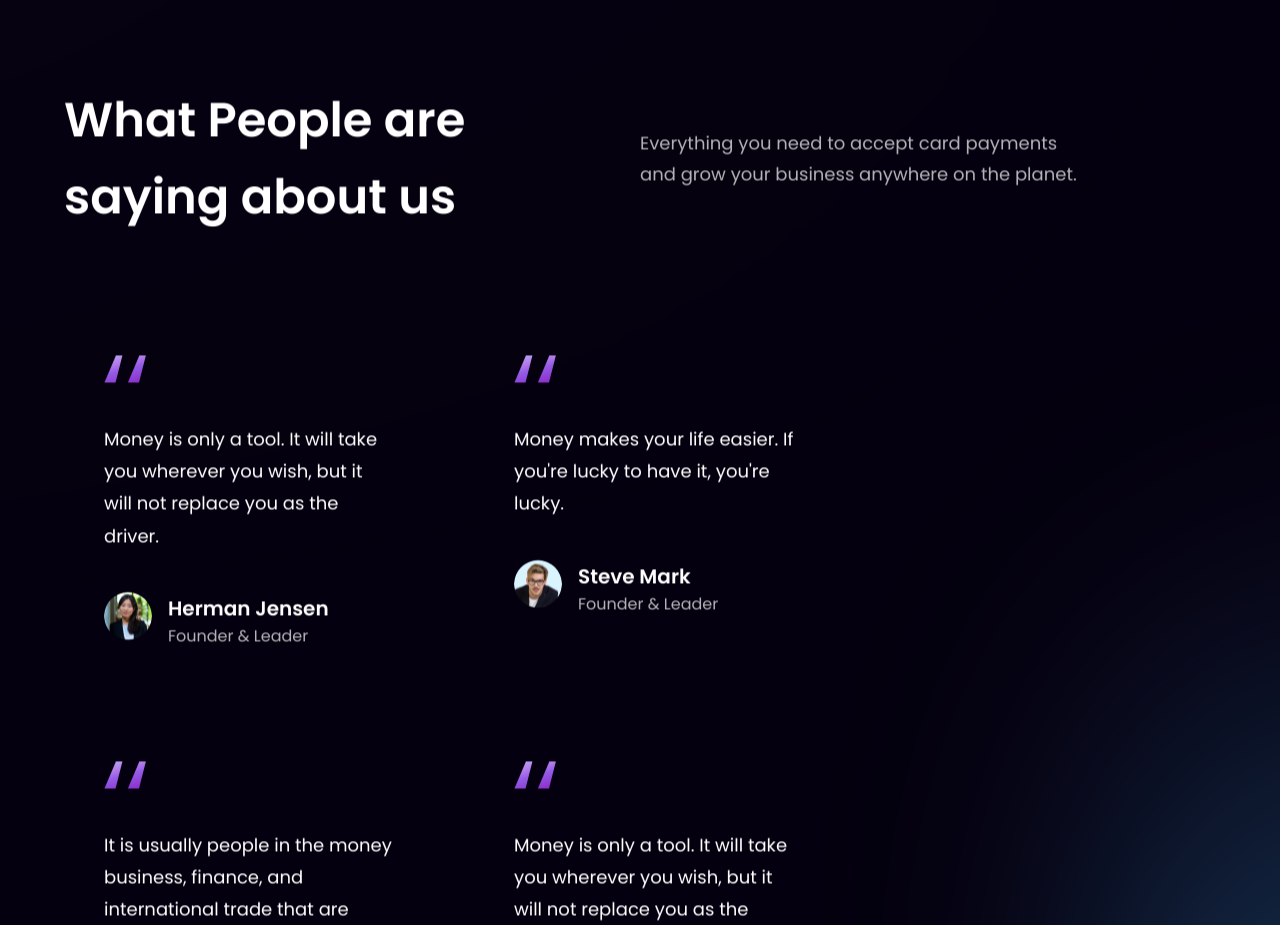
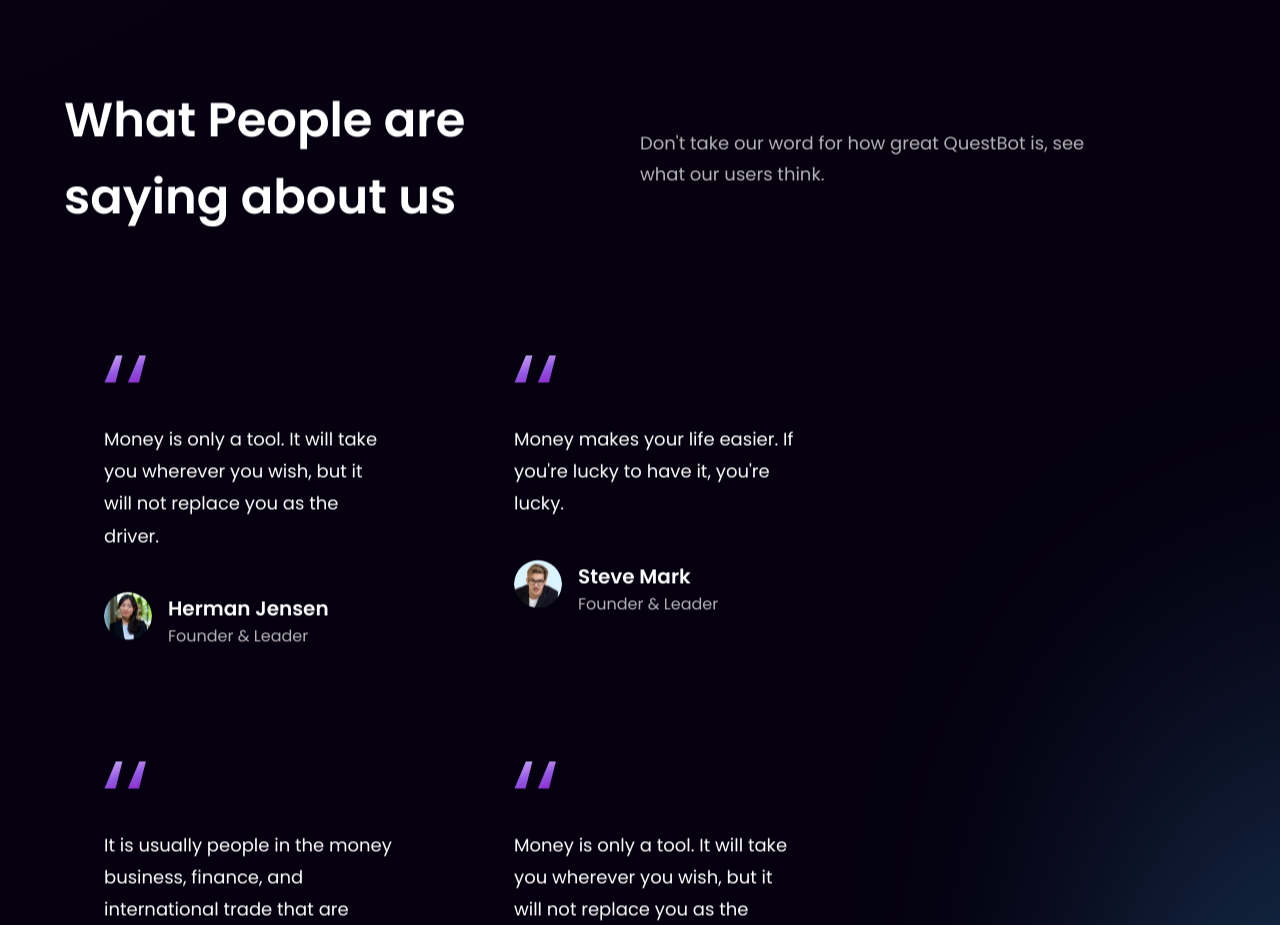
Before and after one commit to mac-eth/questbot-webapp, a React (Vite) app: page / in a window 1280 px wide. Shown: the part 2900-3825 px from the top of the page. Built offline with nearby package versions, Linux system fonts and the light colour scheme.

Commit message:
Fixed minor css issue

```diff
--- a/src/components/AddToServer.jsx
+++ b/src/components/AddToServer.jsx
@@ -8,7 +8,7 @@ const AddToServer = () => (
       className={`${styles.flexCenter} w-[140px] h-[140px] rounded-full bg-purple-gradient p-[2px] cursor-pointer`}
     >
       <div
-        className={`${styles.flexCenter} flex-col bg-black w-[100%] h-[100%] glow-on-hover rounded-full`}
+        className={`${styles.flexCenter} flex-col bg-primary w-[100%] h-[100%] glow-on-hover rounded-full`}
       >
         <div className={`${styles.flexStart} flex-row`}>
           <p className="font-poppins font-medium text-[18px] leading-[23.4px]">
@@ -20,7 +20,6 @@ const AddToServer = () => (
             className="w-[23px] h-[23px] object-contain"
           />
         </div>
-
         <p className="font-poppins font-medium text-[18px] leading-[23.4px]">
           <span className="text-white">Server</span>
         </p>
--- a/src/components/Testimonials.jsx
+++ b/src/components/Testimonials.jsx
@@ -20,8 +20,7 @@ const Testimonials = () => (
       <div className="w-full md:mt-0 mt-3">
         <p className={`${styles.paragraph} text-left max-w-[450px]`}>
           <FadeInSection>
-            Everything you need to accept card payments and grow your business
-            anywhere on the planet.
+            Don't take our word for how great QuestBot is, see what our users think.
           </FadeInSection>
         </p>
       </div>
--- a/src/index.css
+++ b/src/index.css
@@ -31,7 +31,6 @@
   -webkit-background-clip: text;
   -webkit-text-fill-color: transparent;
   background-clip: text;
-  text-fill-color: transparent;
 }
 
 .bg-purple-gradient {
```
